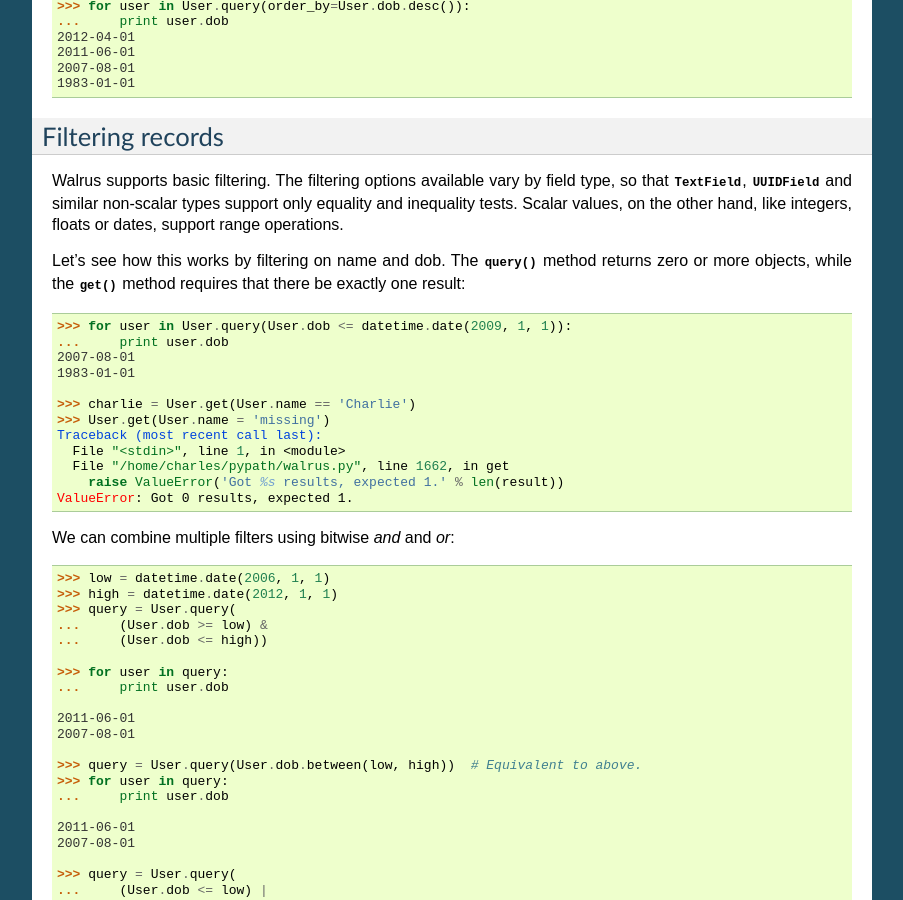
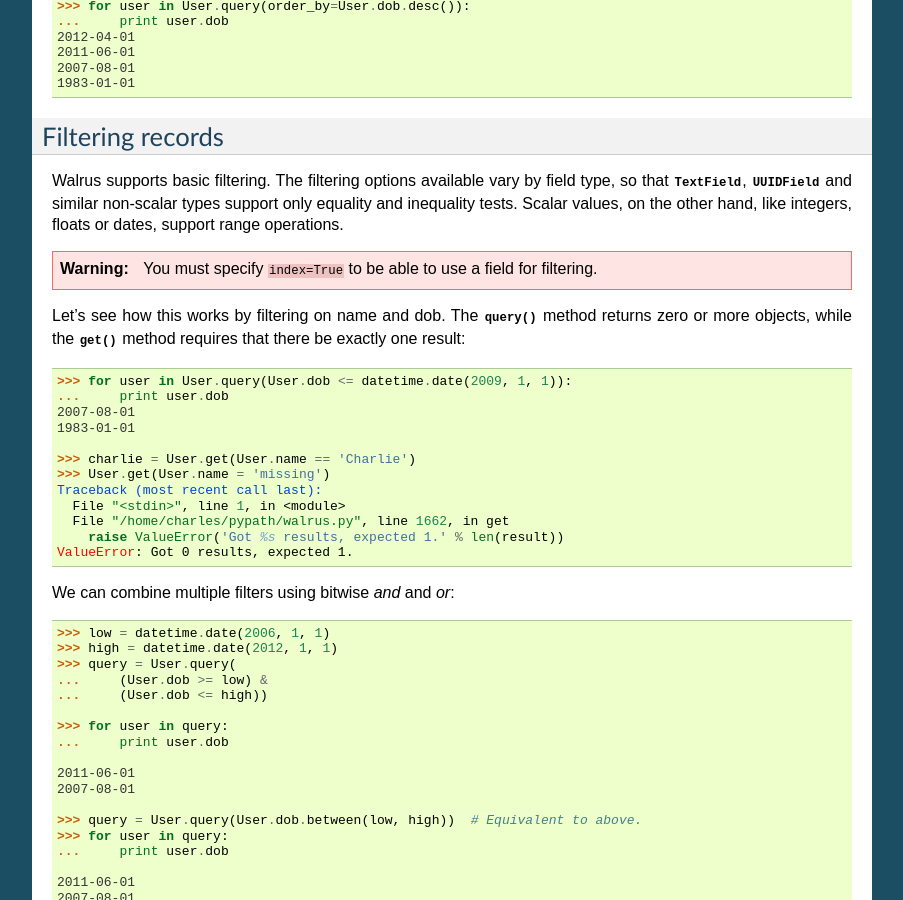
Before and after one commit to coleifer/walrus, a Sphinx documentation site: the page built from docs/models.rst, in a window 1280 px wide and 900 px high, scrolled down 1403 px. Shown: the whole window, without its empty margins (198-1101 px from the left). Built offline with Sphinx 7.4.7, drawn with Linux system fonts in a browser that asks for light colours.

Commit message:
Adding warning about indexes.

```diff
--- a/docs/models.rst
+++ b/docs/models.rst
@@ -96,6 +96,8 @@ Filtering records
 -----------------
 
 Walrus supports basic filtering. The filtering options available vary by field type, so that :py:class:`TextField`, :py:class:`UUIDField` and similar non-scalar types support only equality and inequality tests. Scalar values, on the other hand, like integers, floats or dates, support range operations.
+
+.. warning:: You must specify ``index=True`` to be able to use a field for filtering.
 
 Let's see how this works by filtering on name and dob. The :py:meth:`~Model.query` method returns zero or more objects, while the :py:meth:`~Model.get` method requires that there be exactly one result:
 
```
